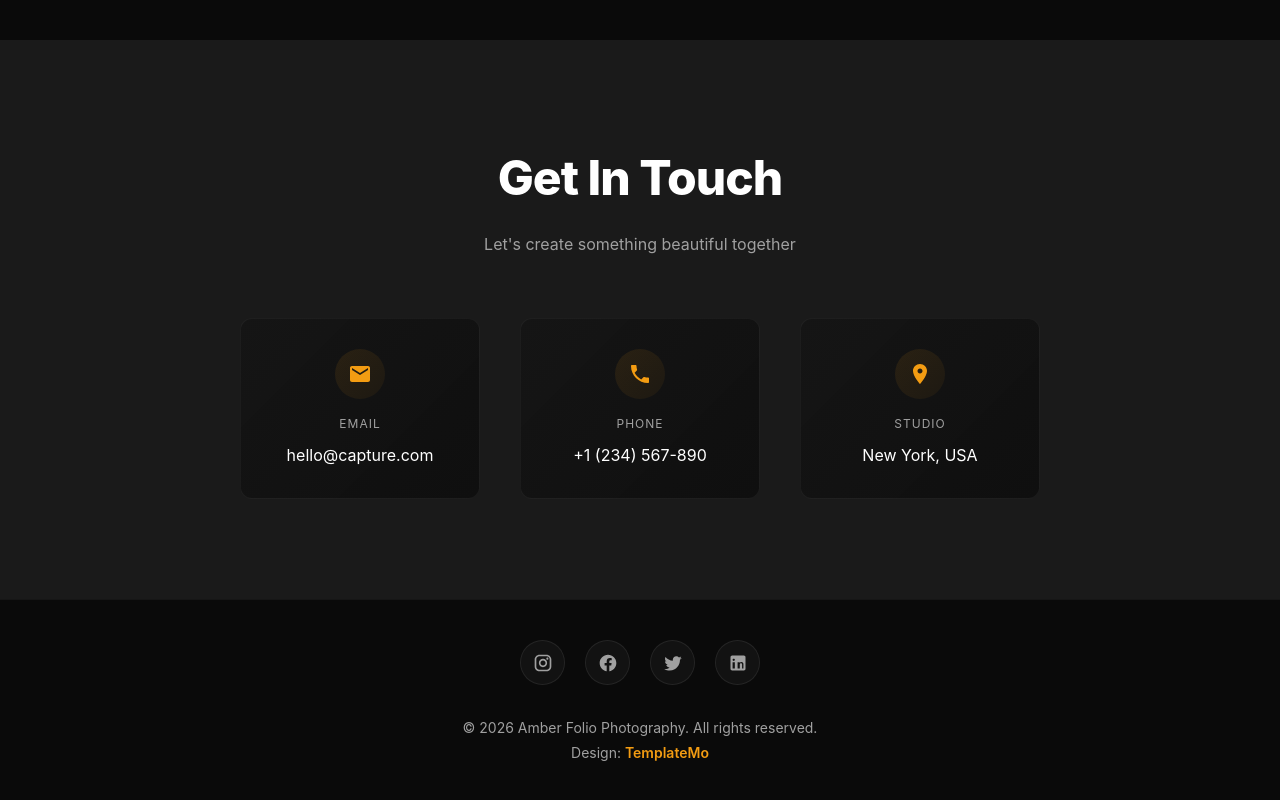
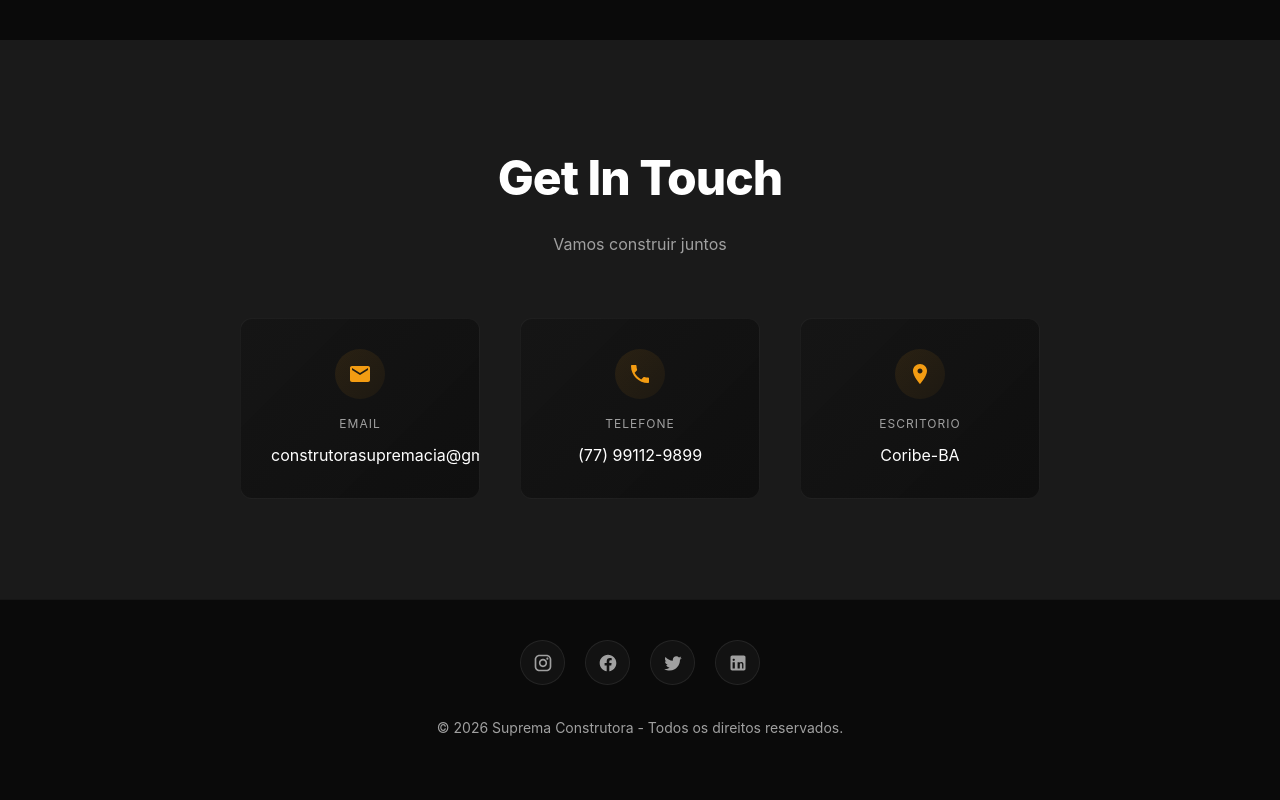
Before and after one commit to SupremaConstrutora/site, a plain HTML site: page index.html in a window 1280 px wide. Shown: the part 3558-4358 px from the top of the page. Drawn offline with Linux system fonts and the light colour scheme.

Commit message:
Update index.html

```diff
--- a/index.html
+++ b/index.html
@@ -293,38 +293,38 @@ https://templatemo.com/tm-615-amber-folio
         <div class="contact-container">
             <div class="section-header reveal">
                 <h2 class="section-title">Get In Touch</h2>
-                <p class="section-subtitle">Let's create something beautiful together</p>
+                <p class="section-subtitle">Vamos construir juntos</p>
             </div>
 
             <div class="contact-info reveal">
-                <a href="mailto:hello@capture.com" class="contact-item">
+                <a href="mailto:construtorasupremacia@gmail.com" class="contact-item">
                     <div class="contact-icon">
                         <svg viewBox="0 0 24 24" xmlns="http://www.w3.org/2000/svg">
                             <path d="M20 4H4C2.9 4 2 4.9 2 6V18C2 19.1 2.9 20 4 20H20C21.1 20 22 19.1 22 18V6C22 4.9 21.1 4 20 4ZM20 8L12 13L4 8V6L12 11L20 6V8Z"/>
                         </svg>
                     </div>
                     <div class="contact-label">Email</div>
-                    <div class="contact-value">hello@capture.com</div>
+                    <div class="contact-value">construtorasupremacia@gmail.com</div>
                 </a>
 
-                <a href="tel:+1234567890" class="contact-item">
+                <a href="https://wa.me/5577991129899" class="contact-item">
                     <div class="contact-icon">
                         <svg viewBox="0 0 24 24" xmlns="http://www.w3.org/2000/svg">
                             <path d="M6.62 10.79C8.06 13.62 10.38 15.94 13.21 17.38L15.41 15.18C15.69 14.9 16.08 14.82 16.43 14.93C17.55 15.3 18.75 15.5 20 15.5C20.55 15.5 21 15.95 21 16.5V20C21 20.55 20.55 21 20 21C10.61 21 3 13.39 3 4C3 3.45 3.45 3 4 3H7.5C8.05 3 8.5 3.45 8.5 4C8.5 5.25 8.7 6.45 9.07 7.57C9.18 7.92 9.1 8.31 8.82 8.59L6.62 10.79Z"/>
                         </svg>
                     </div>
-                    <div class="contact-label">Phone</div>
-                    <div class="contact-value">+1 (234) 567-890</div>
+                    <div class="contact-label">Telefone</div>
+                    <div class="contact-value">(77) 99112-9899</div>
                 </a>
 
-                <a href="https://maps.google.com/?q=New+York+USA" target="_blank" rel="noopener" class="contact-item">
+                <a href="https://maps.app.goo.gl/rQmVSKhRzuVqC1jn7" target="_blank" rel="noopener" class="contact-item">
                     <div class="contact-icon">
                         <svg viewBox="0 0 24 24" xmlns="http://www.w3.org/2000/svg">
                             <path d="M12 2C8.13 2 5 5.13 5 9C5 14.25 12 22 12 22S19 14.25 19 9C19 5.13 15.87 2 12 2ZM12 11.5C10.62 11.5 9.5 10.38 9.5 9S10.62 6.5 12 6.5S14.5 7.62 14.5 9S13.38 11.5 12 11.5Z"/>
                         </svg>
                     </div>
-                    <div class="contact-label">Studio</div>
-                    <div class="contact-value">New York, USA</div>
+                    <div class="contact-label">Escritorio</div>
+                    <div class="contact-value">Coribe-BA</div>
                 </a>
             </div>
         </div>
@@ -356,8 +356,7 @@ https://templatemo.com/tm-615-amber-folio
                 </a>
             </div>
             <p class="footer-text">
-                © 2026 Amber Folio Photography. All rights reserved.<br>
-                Design: <a href="https://templatemo.com" target="_blank" rel="noopener">TemplateMo</a>
+                © 2026 Suprema Construtora - Todos os direitos reservados.<br>
             </p>
         </div>
     </footer>
```
